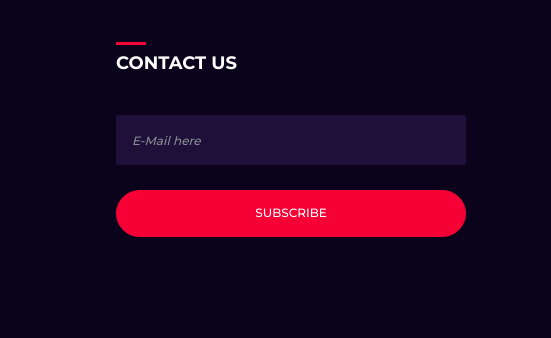
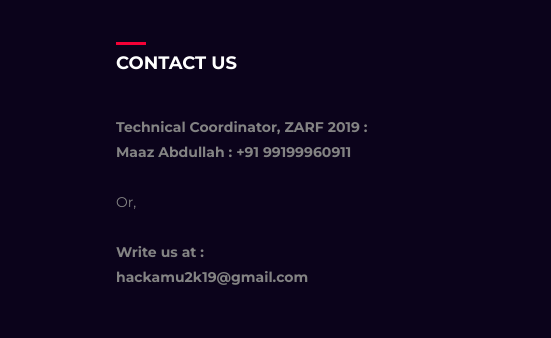
Before and after one commit to hack-amu/hack-amu.github.io, a website: page index.html in a window 1280 px wide. Shown: the part 4598-4936 px from the top of the page, 729-1280 px from the left. Drawn offline with Linux system fonts and the light colour scheme; files whose address does not match are found by name.

Commit message:
Correct Contact Us information

```diff
--- a/index.html
+++ b/index.html
@@ -544,8 +544,18 @@
                     </div>
                     <div class="footer_box_body">
                         <div class="newsletter_form">
-                            <input type="email" class="form-control" placeholder="E-Mail here">
-                            <button class="btn btn-rounded btn-block btn-primary">SUBSCRIBE</button>
+                            <b>Technical Coordinator, ZARF 2019 :</b>
+                            <br>
+                            <b>Maaz Abdullah : +91 99199960911</b>
+                            <br>
+                            <br>
+                            Or,
+                            <br>
+                            <br>
+                            <b>Write us at :</b>
+                            <br>
+                            <b>hackamu2k19@gmail.com</b>
+                            <br>
                         </div>
                     </div>
                 </div>
```
